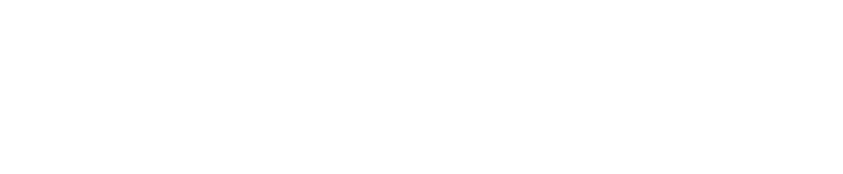
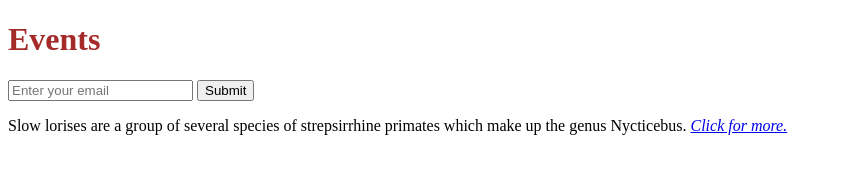
Before and after one commit to faiz260/JS_CLASS, a plain HTML site: page CLASS-JS-16/index.html in a window 1280 px wide. Shown: the whole page, without its empty margins (0-843 px from the left). Drawn offline with Linux system fonts and the light colour scheme.

Commit message:
Class 16 added

```diff
--- a/CLASS-JS-16/app.js
+++ b/CLASS-JS-16/app.js
@@ -0,0 +1,24 @@
+// Reading/Getting field values
+function checkEmail(fieldId) {
+  var value = document.getElementById(fieldId).value;
+  if (value === "") {
+    alert("Email is required !!");
+  } else {
+    alert("Thank you for submitting your response!");
+    alert("Your response is: " + value);
+  }
+}
+
+// Setting field values
+
+function setEmail(fieldId) {
+  document.getElementById(fieldId).value = "raza@gmail.com";
+}
+
+// Reading and setting paragraph text
+
+function expandLoris() {
+  var expandedParagraph =
+    "Slow lorises are a group of several species of trepsirrhine primates which make up the genus Nycticebus. They have a round head, narrow snout, large eyes, and a variety of distinctive coloration patterns that are species-dependent. The hands and feet of slow lorises have several adaptations that give them a pincer-like grip and enable them to grasp branches for long periods of time. Slow lorises have a toxic bite, a rare trait among mammals";
+  document.getElementById("slowLoris").innerHTML = expandedParagraph;
+}
--- a/CLASS-JS-16/index.html
+++ b/CLASS-JS-16/index.html
@@ -2,7 +2,37 @@
 <html>
   <head></head>
   <body>
+    <!-- <img
+      src="light-bulb-off.png"
+      onmouseover="src='light-bulb-on.png'"
+      onmouseout="src='light-bulb-off.png'"
+    /> -->
+    <h1
+      style="color: brown"
+      onmouseover="this.style.color='green'"
+      onmouseout="this.style.color='brown'"
+    >
+      Events
+    </h1>
 
+    <form onsubmit="checkEmail('email')">
+      <input
+        type="text"
+        onFocus="this.style.backgroundColor='lightblue'"
+        onBlur="setEmail('email')"
+        placeholder="Enter your email"
+        id="email"
+      />
+      <input type="submit" />
+    </form>
+
+    <p id="slowLoris">
+      Slow lorises are a group of several species of strepsirrhine primates
+      which make up the genus Nycticebus.
+      <a href="javascript:void(0);" onClick="expandLoris();"
+        ><em>Click for more.</em></a
+      >
+    </p>
 
     <script src="app.js"></script>
   </body>
```
